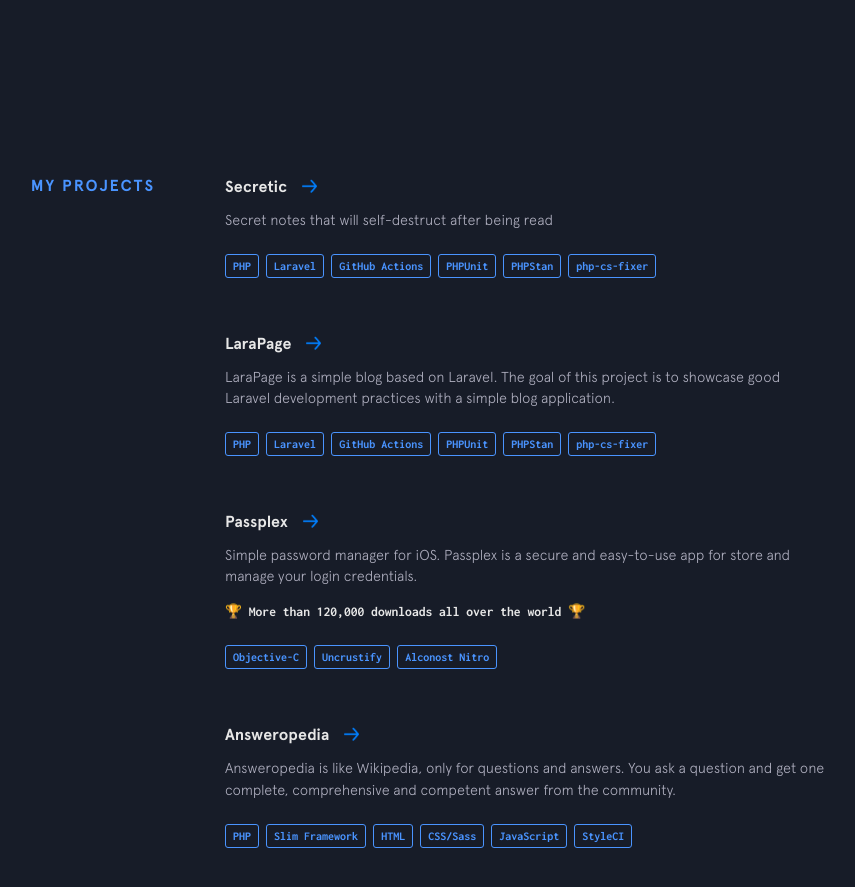
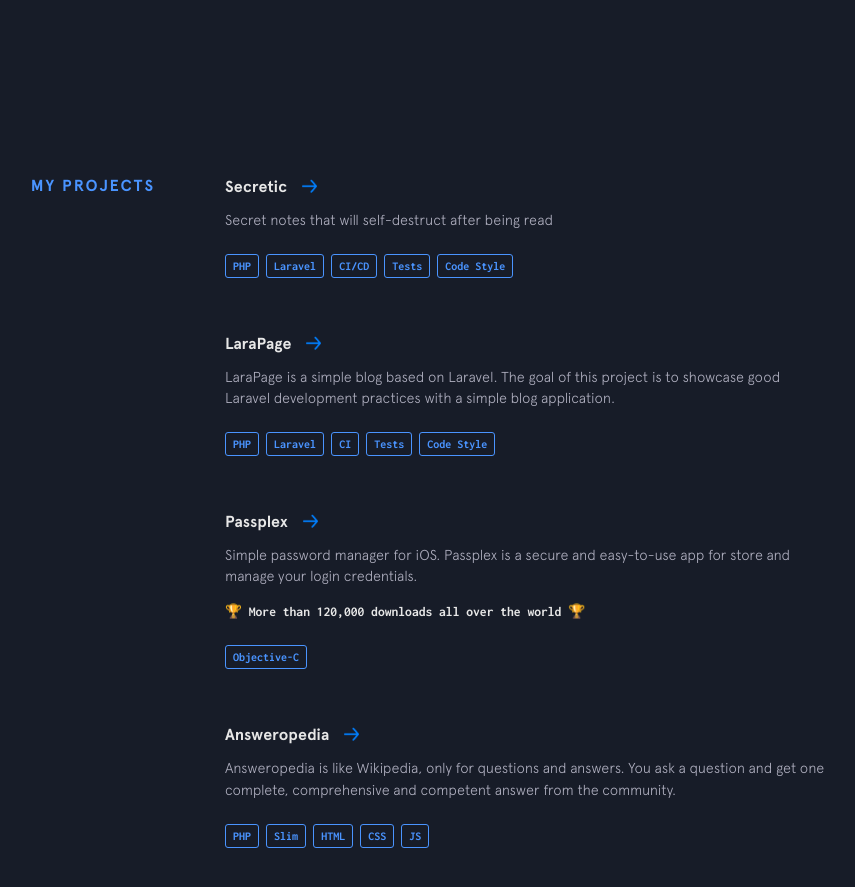
Before and after one commit to gomzyakov/gomzyakov.github.io, a Jekyll site: the page built from index.html, in a window 1280 px wide and 900 px high, scrolled down 1248 px. Shown: the top 887 px of the window, without its empty margins (225-1080 px from the left). Built offline with Jekyll 4.4.1, drawn with Linux system fonts in a browser that asks for light colours; nearby versions of some CDN libraries; some of the changed text lies outside the part shown.

Commit message:
Update things in "My Projects" section

```diff
--- a/_data/other-projects.yml
+++ b/_data/other-projects.yml
@@ -5,10 +5,9 @@
   used:
     - thing: PHP
     - thing: Laravel
-    - thing: GitHub Actions
-    - thing: PHPUnit
-    - thing: PHPStan
-    - thing: php-cs-fixer
+    - thing: CI/CD
+    - thing: Tests
+    - thing: Code Style
 
 - name: LaraPage
   url: https://github.com/larapage
@@ -17,10 +16,9 @@
   used:
     - thing: PHP
     - thing: Laravel
-    - thing: GitHub Actions
-    - thing: PHPUnit
-    - thing: PHPStan
-    - thing: php-cs-fixer
+    - thing: CI
+    - thing: Tests
+    - thing: Code Style
 
 - name: Passplex
   url: https://github.com/gomzyakov/passplex
@@ -28,8 +26,6 @@
   description: Simple password manager for iOS. Passplex is a secure and easy-to-use app for store and manage your login credentials. <br><a class="small" href="https://github.com/gomzyakov/passplex">🏆 More than 120,000 downloads all over the world 🏆</a>
   used:
     - thing: Objective-C
-    - thing: Uncrustify
-    - thing: Alconost Nitro
 
 - name: Answeropedia
   url: https://answeropedia.org/en
@@ -37,20 +33,18 @@
   description: Answeropedia is like Wikipedia, only for questions and answers. You ask a question and get one complete, comprehensive and competent answer from the community.
   used:
     - thing: PHP
-    - thing: Slim Framework
+    - thing: Slim
     - thing: HTML
-    - thing: CSS/Sass
-    - thing: JavaScript
-    - thing: StyleCI
+    - thing: CSS
+    - thing: JS
 
 - name: Verge 2048
   url: https://github.com/gomzyakov/verge-2048
   code: https://github.com/gomzyakov/verge-2048
   description: Redesigned version of the game <a class="underline-link" href="https://github.com/gabrielecirulli/2048" target="_blank">2048</a>, written under iOS using SpriteKit
   used:
+    - thing: Objective-C
     - thing: SpriteKit
-    - thing: Objective-C
-    - thing: Uncrustify
 
 - name: Contractions Timer
   url: https://github.com/gomzyakov/contractions-timer
@@ -58,4 +52,3 @@
   description: Simple and convenient contraction timer with user-friendly design. It keeps track of duration and frequency of labor contractions, as well as intervals between them.
   used:
     - thing: Objective-C
-    - thing: Uncrustify
```
